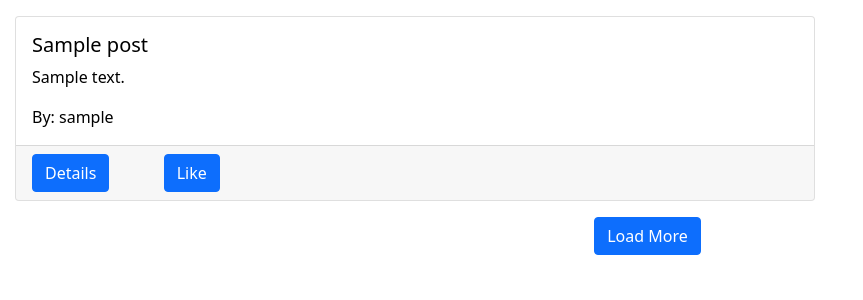
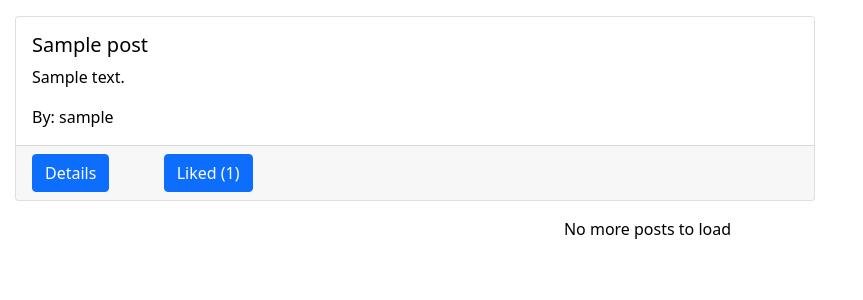
Before and after one commit to noorulain276775/posts-proj, a Django app: page /user/posts/ in a window 1280 px wide. Shown: the top 300 px of the page, without its empty margins (0-863 px from the left). Run offline with Django 4.2, Linux system fonts and the light colour scheme; tables that the repository leaves empty hold one stand-in row (values such as "Sample post"); data that the repository does not hold is empty.

Commit message:
post like and unliked functionality

```diff
--- a/myposts/models.py
+++ b/myposts/models.py
@@ -13,3 +13,7 @@ class Post(models.Model):
 
     def __str__(self):
         return str(self.title)
+
+    @property
+    def like_count(self):
+        return self.liked.all().count()
--- a/myposts/static/posts/main.js
+++ b/myposts/static/posts/main.js
@@ -1,8 +1,7 @@
-console.log('hello world')
-
 const loadmore = document.getElementById('load-btn')
 const posts = document.getElementById('post-box')
 const spinner = document.getElementById('spinner')
+const endbox = document.getElementById('end-box')
 
 // $.ajax({
 //     type: 'GET',
@@ -41,13 +40,21 @@ const getData= () => {
                                         <a href="#" class="btn btn-primary">Details</a>
                                     </div>
                                     <div class="col-2">
-                                        <a href="#" class="btn btn-primary">Like</a>
+                                        <a href="#" class="btn btn-primary">${el.liked ? `Unliked (${el.count})`: `Liked (${el.count})`}</a>
                                     </div>
                                 </div>
                             </div>
                         </div>`
                     });
                 }, 100)
+                if (response.size === 0) {
+                    endbox.textContent = 'No posts have been added'
+                }
+
+                else if (response.size <= visible){
+                    loadmore.classList.add('not-visible')
+                    endbox.textContent = 'No more posts to load'
+                }
             },
             error: function (error) {
                 console.log('error', error)
--- a/myposts/templates/posts/main.html
+++ b/myposts/templates/posts/main.html
@@ -18,10 +18,11 @@ posts
     {{obj.title}} - {{obj.body}}<br/>
 
 {% endfor %} -->
-<div id="spinner" class="text-center">
-    <div class="spinner-border" role="status"></div>
-</div>
+
 <div id="post-box"></div>
+    <div id="spinner" class="text-center">
+        <div class="spinner-border" role="status"></div>
+    </div>
 <div class="text-center mb-3" id="end-box">
     <button class="btn btn-primary" id="load-btn">Load More</button>
 </div>
--- a/myposts/views.py
+++ b/myposts/views.py
@@ -20,6 +20,7 @@ def load_data_view(request, num_posts):
             'title': obj.title,
             'body': obj.body,
             'liked': True if request.user in obj.liked.all() else False,
+            'count': obj.like_count,
             'author': obj.author.user.username,
         }
         posts.append(item)
```
